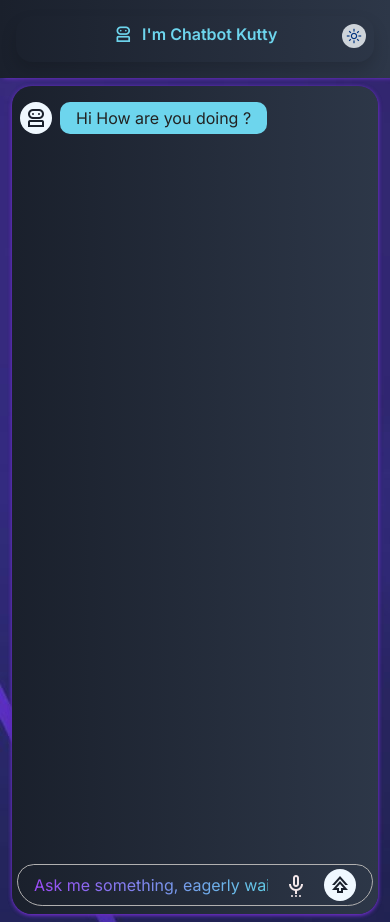
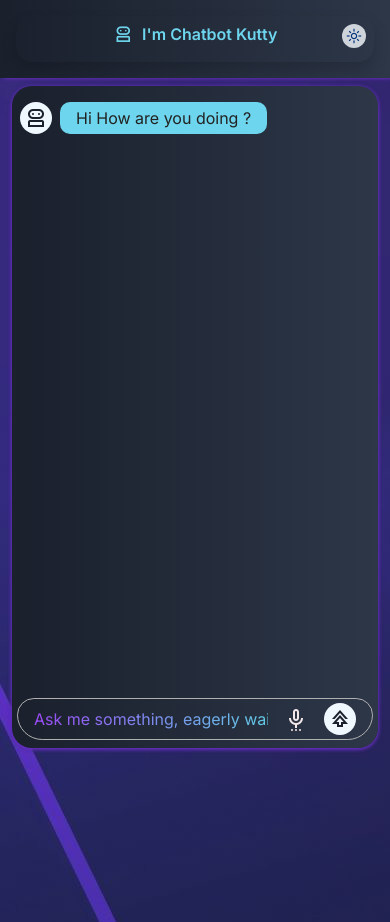
Before and after one commit to evo-vijay/mini-chat-viji, a React (Vite) app: page / in a window 390 px wide. Built offline with nearby package versions, Linux system fonts and the light colour scheme; a small style sheet from the web is missing.

Commit message:
UI update

```diff
--- a/src/style.css
+++ b/src/style.css
@@ -250,4 +250,8 @@ body {
         max-width: 90%;
     }
 
+    .chat-window {
+        height: 80%;
+    }
+
 }
```
